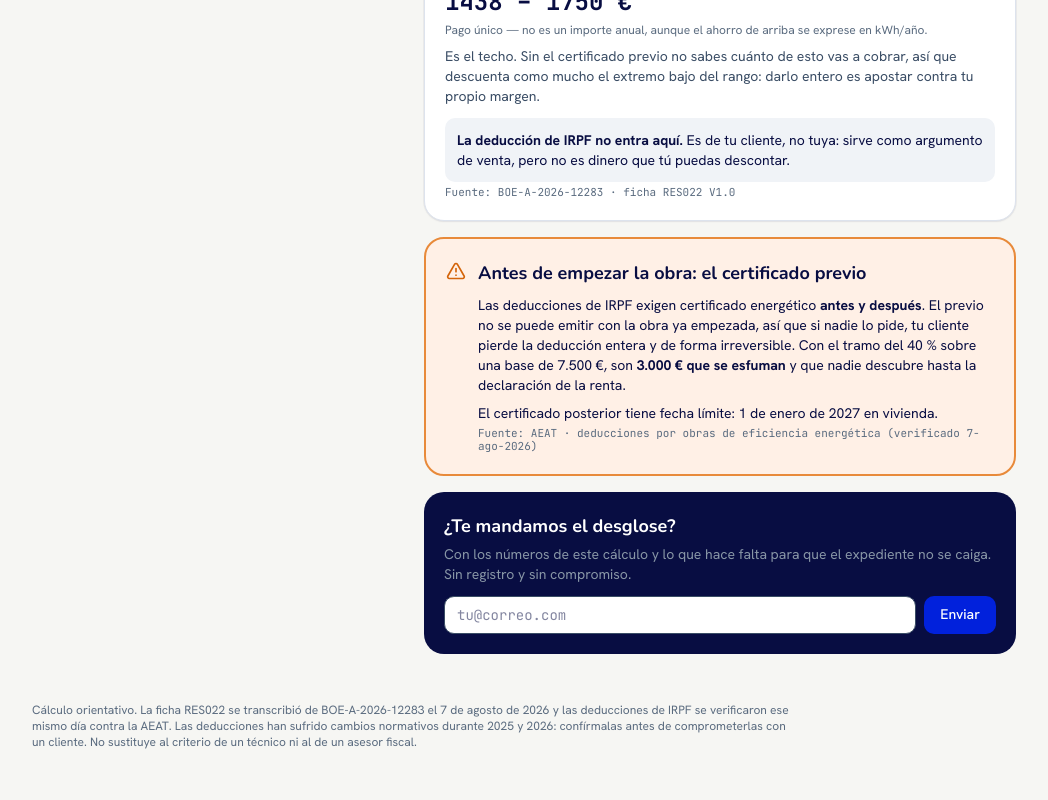
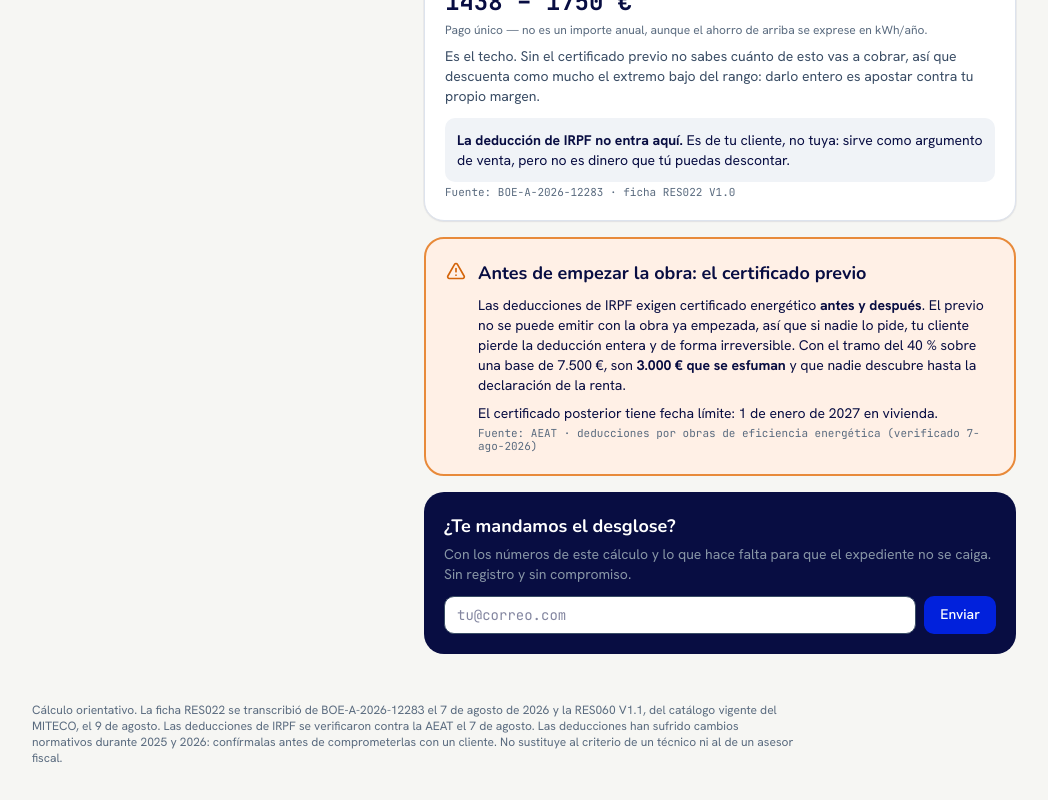
Before and after one commit to segninicapriles-gif/pactstream-website, a Next.js app: page /calculadora-cae in a window 1280 px wide. Shown: the part 1407-2207 px from the top of the page, without its empty margins (116-1164 px from the left). Built offline with nearby package versions, Linux system fonts and the light colour scheme.

Commit message:
cae: los metadatos aun anunciaban solo la ficha de buhardillas

```diff
--- a/src/app/calculadora-cae/page.tsx
+++ b/src/app/calculadora-cae/page.tsx
@@ -5,11 +5,13 @@ import { AvisoPeriodoTransitorio } from '@/components/calculadora/AvisoPeriodoTr
 export const metadata: Metadata = {
   title: 'Calculadora de CAE y ayudas para instaladores | PactStream',
   description:
-    'Calcula el valor real del CAE de una actuación aplicando el tope del 50 % sobre el consumo de calefacción del certificado previo, y la deducción de IRPF que le corresponde a tu cliente. Según BOE-A-2026-12283.',
+    'Calcula el valor real del CAE de una actuación con las fichas oficiales RES022 (aislamiento de buhardillas) y RES060 (sustitución de caldera por bomba de calor), y la deducción de IRPF que le corresponde a tu cliente.',
   keywords: [
     'calculadora CAE',
     'certificados de ahorro energético',
     'ficha RES022',
+    'ficha RES060',
+    'CAE aerotermia',
     'valor CAE por metro cuadrado',
     'deducción IRPF eficiencia energética',
     'aislamiento buhardilla CAE',
@@ -18,7 +20,7 @@ export const metadata: Metadata = {
   openGraph: {
     title: 'Calculadora de CAE y ayudas para instaladores',
     description:
-      'El tope del 50 % sobre el consumo de calefacción puede dejar el ahorro por debajo de un tercio del que da la tabla. Calcúlalo antes de ofertar.',
+      'El número no sale de una tabla: depende del certificado energético anterior a la obra. Calcúlalo antes de descontarlo de tu oferta.',
     url: 'https://pactstream.io/calculadora-cae',
     type: 'website',
     locale: 'es_ES',
@@ -48,8 +50,9 @@ export default function CalculadoraCaePage() {
       <footer className="mt-12 max-w-3xl text-xs text-[var(--color-ps-navy-300)]">
         <p>
           Cálculo orientativo. La ficha RES022 se transcribió de BOE-A-2026-12283 el 7 de
-          agosto de 2026 y las deducciones de IRPF se verificaron ese mismo día contra la
-          AEAT. Las deducciones han sufrido cambios normativos durante 2025 y 2026:
+          agosto de 2026 y la RES060 V1.1, del catálogo vigente del MITECO, el 9 de agosto.
+          Las deducciones de IRPF se verificaron contra la AEAT el 7 de agosto. Las
+          deducciones han sufrido cambios normativos durante 2025 y 2026:
           confírmalas antes de comprometerlas con un cliente. No sustituye al criterio de un
           técnico ni al de un asesor fiscal.
         </p>
```
